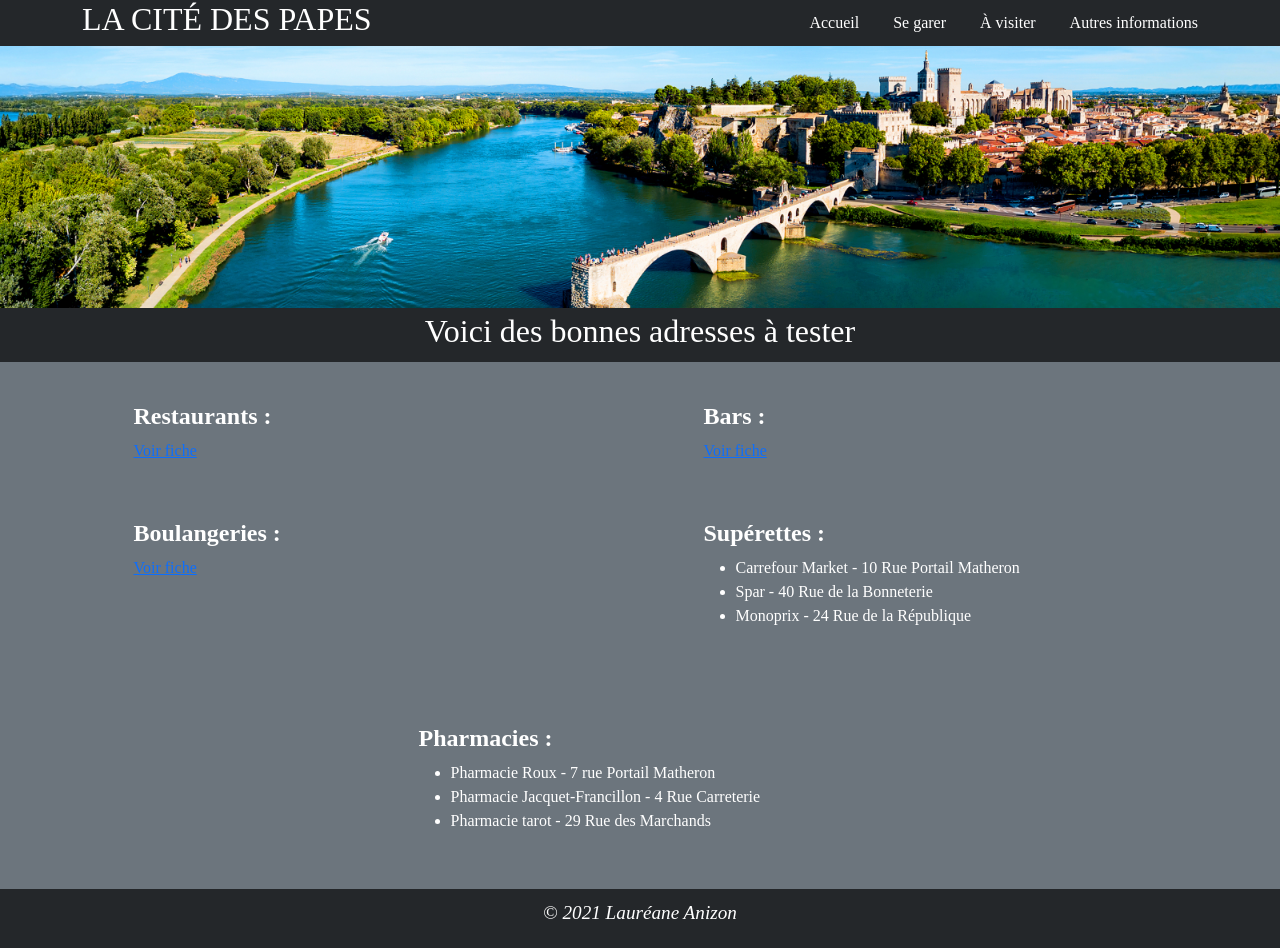
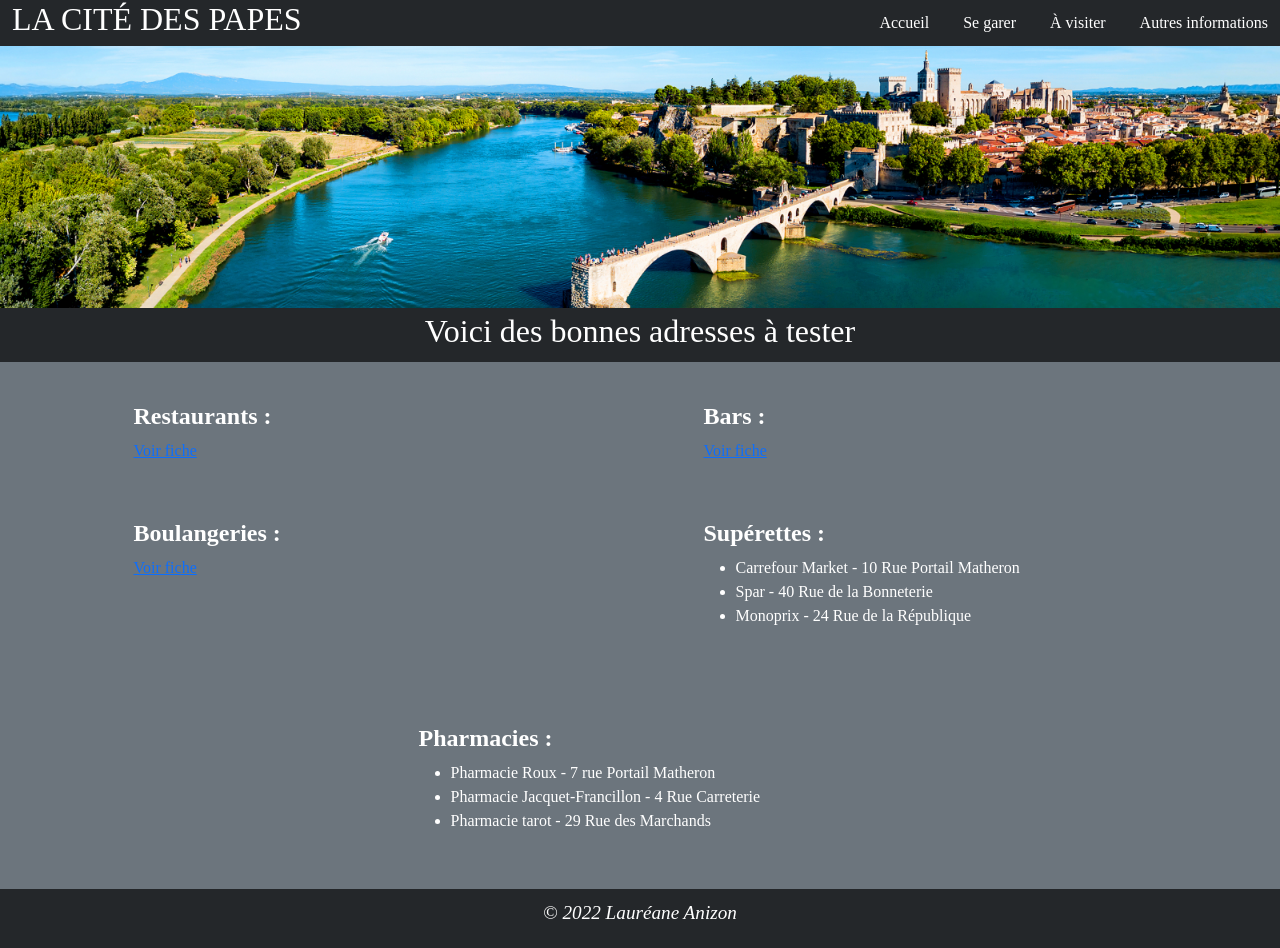
Before and after one commit to MaloROURISSOL/livret_acceuil, a plain HTML site: page templates/atester.html in a window 1280 px wide. Drawn offline with nearby package versions, Linux system fonts and the light colour scheme; a web font is replaced by a local one.

Commit message:
04/012022

```diff
--- a/templates/atester.html
+++ b/templates/atester.html
@@ -12,7 +12,7 @@
 <body class="bg-secondary">
 <header><!-- Menu de navigation -->
     <div class="header">
-        <div class="container">
+        <div class="container-fluid">
             <div class="header_navbar">
                 <div class="header_navbar-logo">
                     <h1 class="header_navbar-logo--title">LA CITÉ DES PAPES</h1>
@@ -81,7 +81,7 @@
 
 <!-- Pied de page -->
 <footer>
-    <i>© 2021 Lauréane Anizon</i>
+    <i>© 2022 Lauréane Anizon</i>
 </footer>
 
 <script src="https://kit.fontawesome.com/c18f514422.js" crossorigin="anonymous"></script>
```
Also changed, not shown: index.html (+1 -1 lines), templates/avisiter.html (+2 -2 lines), templates/info.html (+2 -2 lines), templates/segarer.html (+2 -2 lines).
